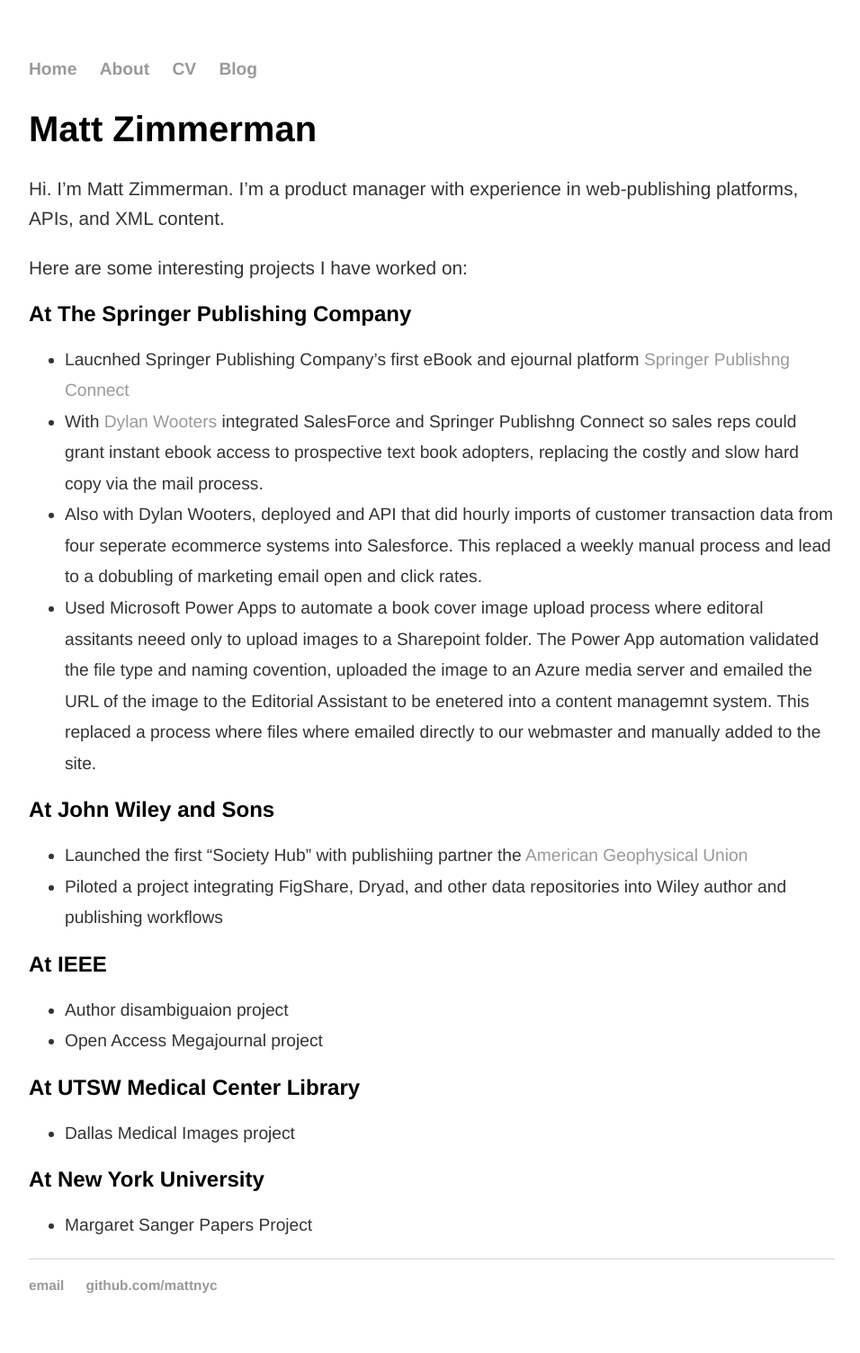
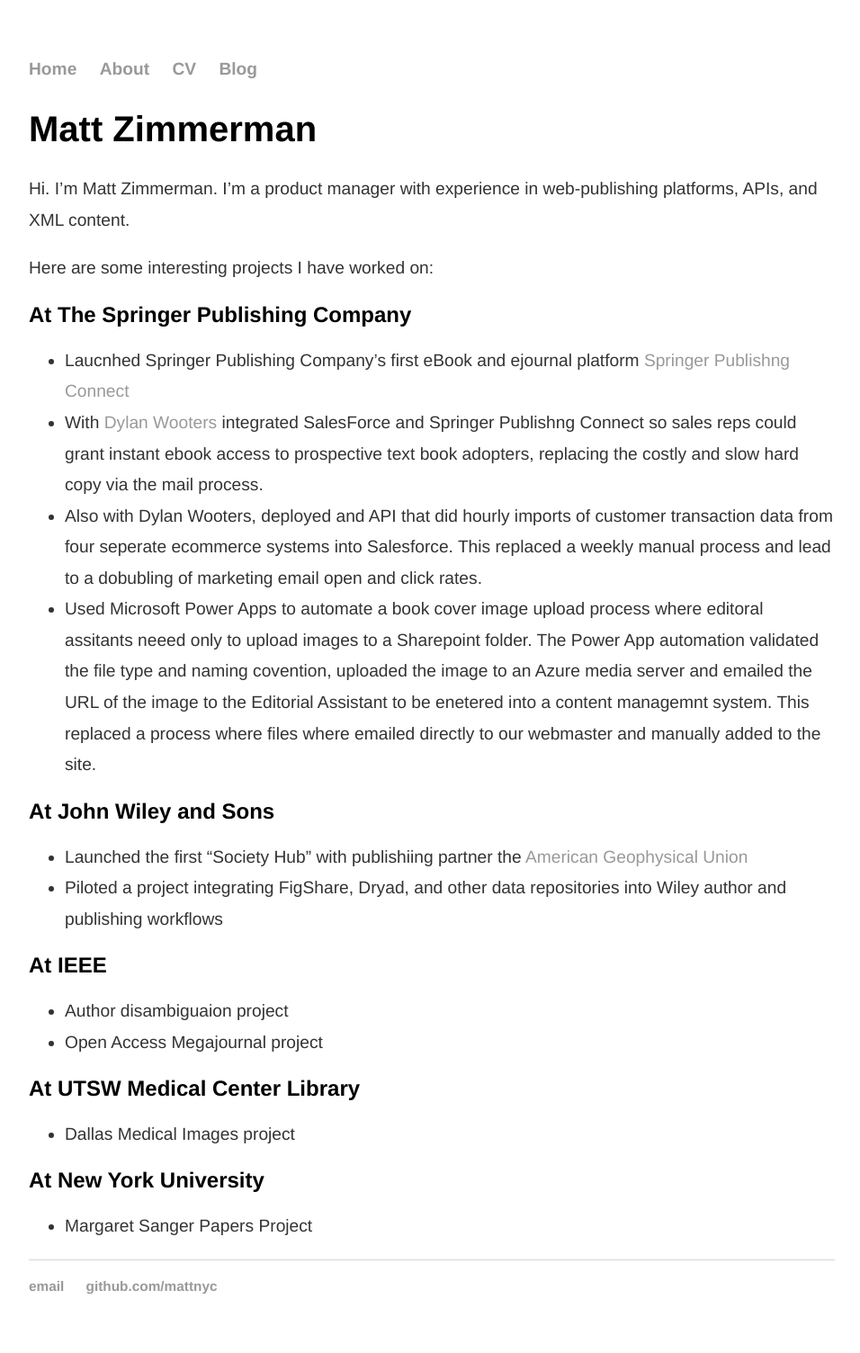
Before and after one commit to mattznyc/mattznyc.github.io, a Jekyll site: the page built from index.md, in a window 1280 px wide. Shown: the whole page at 90% size, without its empty margins (160-1116 px from the left). Built offline with Jekyll 4.4.1, drawn with Linux system fonts in a browser that asks for light colours.

Commit message:
Update main.css

```diff
--- a/css/main.css
+++ b/css/main.css
@@ -28,9 +28,9 @@
     font-family:'Helvetica', 'Arial', 'Sans-Serif';
 }
 p {
-    font-size: 1.3em;
+    font-size: 1.2em;
     font-family:'Helvetica', 'Arial', 'Sans-Serif';
-    line-height: 1.6em;
+    line-height: 1.8em;
     color: #333;
 }
 
```
